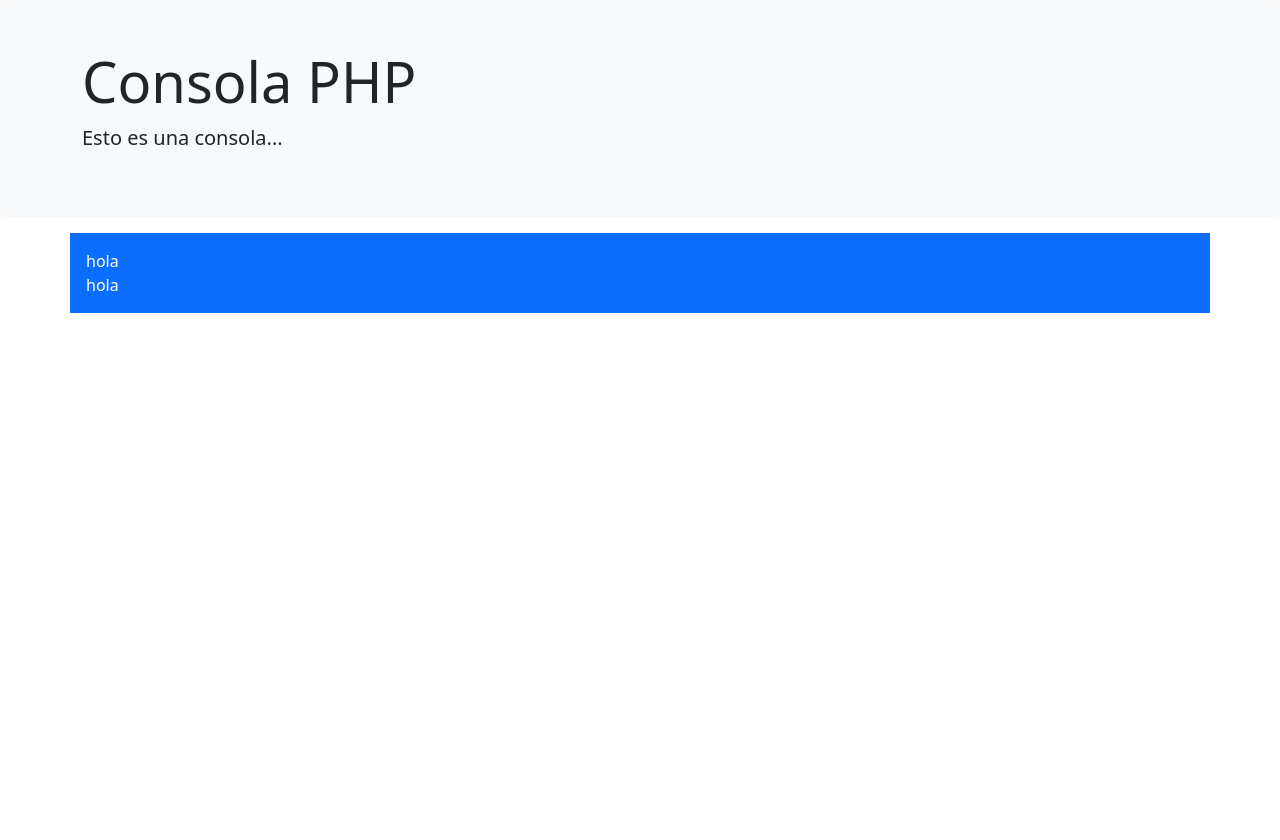
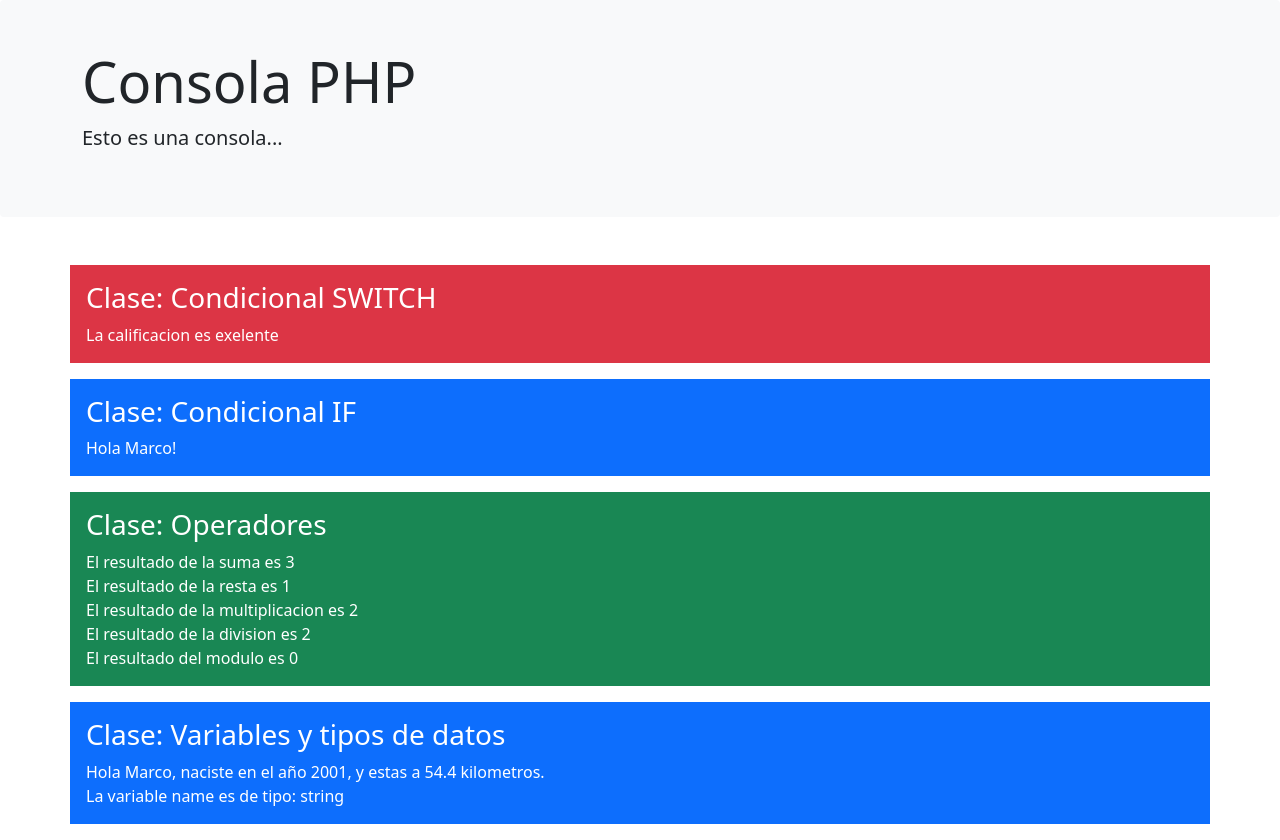
Before and after one commit to MarcoEsquivel1/php_console, a PHP site: page / in a window 1280 px wide. Shown: the part 56-896 px from the top of the page. Before the commit the page ends 369 px from the top, so only its background shows below. Run offline with PHP 8.4, Linux system fonts and the light colour scheme.

Commit message:
condicionales

```diff
--- a/index.php
+++ b/index.php
@@ -12,7 +12,7 @@
         <a class="navbar-brand ms-3" href="#">PHP Console</a>
     </nav>
 
-    <div class="p-5 mb-3 bg-light rounded">
+    <div class="p-5 mb-5 bg-light rounded">
         <div class="container">
             <h1 class="display-4">Consola PHP</h1>
             <p class="lead">Esto es una consola...</p>
@@ -20,11 +20,84 @@
     </div>
 
     <div class="container">
+    <div class="row">
+            <div class="p-3 mb-3 bg-danger text-white">
+                <h3>Clase: Condicional SWITCH</h3>
+                <?php
+                    $num = 10;
+
+                    switch ($num) {
+                        case 1:
+                            echo "La calificacion es muy baja";
+                            break;
+                        case 2:
+                        case 3:
+                        case 4:
+                            echo "La calificacion sigue siendo baja baja";
+                            break;
+                        case 5:
+                        case 6:
+                            echo "La calificacion sigue es mediocre";
+                            break;
+                        case 7:
+                        case 8:
+                        case 9:
+                            echo "La calificacion es buena";
+                            break;
+                        case 10:
+                            echo "La calificacion es exelente";
+                            break;
+                        default:
+                            echo "No es una nota valida";
+                            break;
+                    }
+                ?>
+            </div>
+        </div>
         <div class="row">
-            <div class="p-3 mb-2 bg-primary text-white">
+            <div class="p-3 mb-3 bg-primary text-white">
+                <h3>Clase: Condicional IF</h3>
                 <?php
-                    echo "hola <br>";
-                    echo "hola";
+                    $name = "Marco";
+
+                    if($name == "Marco"){
+                        echo "Hola Marco!";
+                    }else{
+                        echo "No eres Marco!";
+                    }
+                ?>
+            </div>
+        </div>
+
+        <div class="row">
+            <div class="p-3 mb-3 bg-success text-white">
+                <h3>Clase: Operadores</h3>
+                <?php
+                    $num1 = 1;
+                    $num2 = 1;
+                    //$resultado = $num1 + $num2;
+                    $num1++;
+                    //$num2--;
+
+                    echo "El resultado de la suma es " . ($num1 + $num2) . " <br>";
+                    echo "El resultado de la resta es " . ($num1 - $num2) . " <br>";
+                    echo "El resultado de la multiplicacion es " . ($num1 * $num2) . " <br>";
+                    echo "El resultado de la division es " . ($num1 / $num2) . " <br>";
+                    echo "El resultado del modulo es " . ($num1 % $num2) . " <br>";
+                ?>
+            </div>
+        </div>
+        <div class="row">
+            <div class="p-3 mb-3 bg-primary text-white">
+                <h3>Clase: Variables y tipos de datos</h3>
+                <?php
+                    $name = "Marco";
+                    $isOld = true;
+                    $year = 2001;
+                    $km = 54.4;
+
+                    echo "Hola " . $name . ", naciste en el año " . $year . ", y estas a " . $km . " kilometros." . "<br>";
+                    echo "La variable name es de tipo: " . gettype($name);
                 ?>
             </div>
         </div>
```
